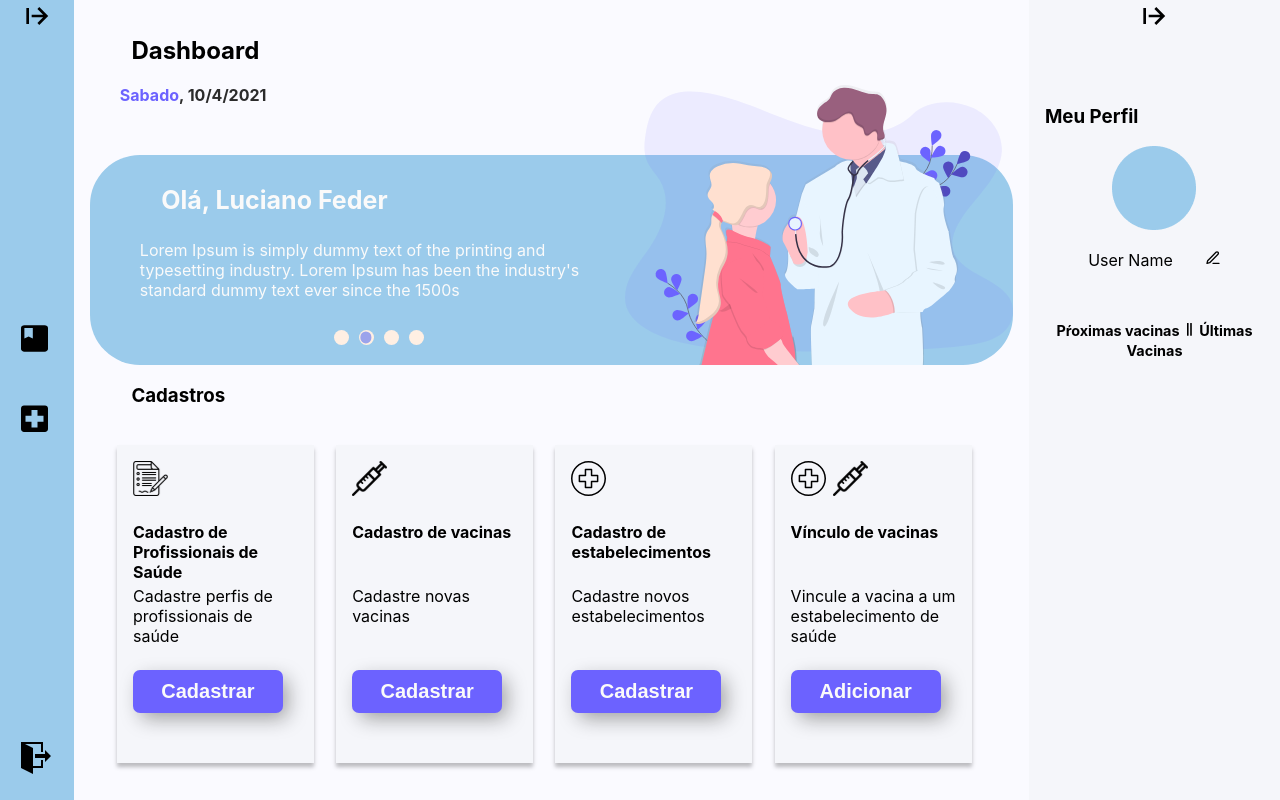
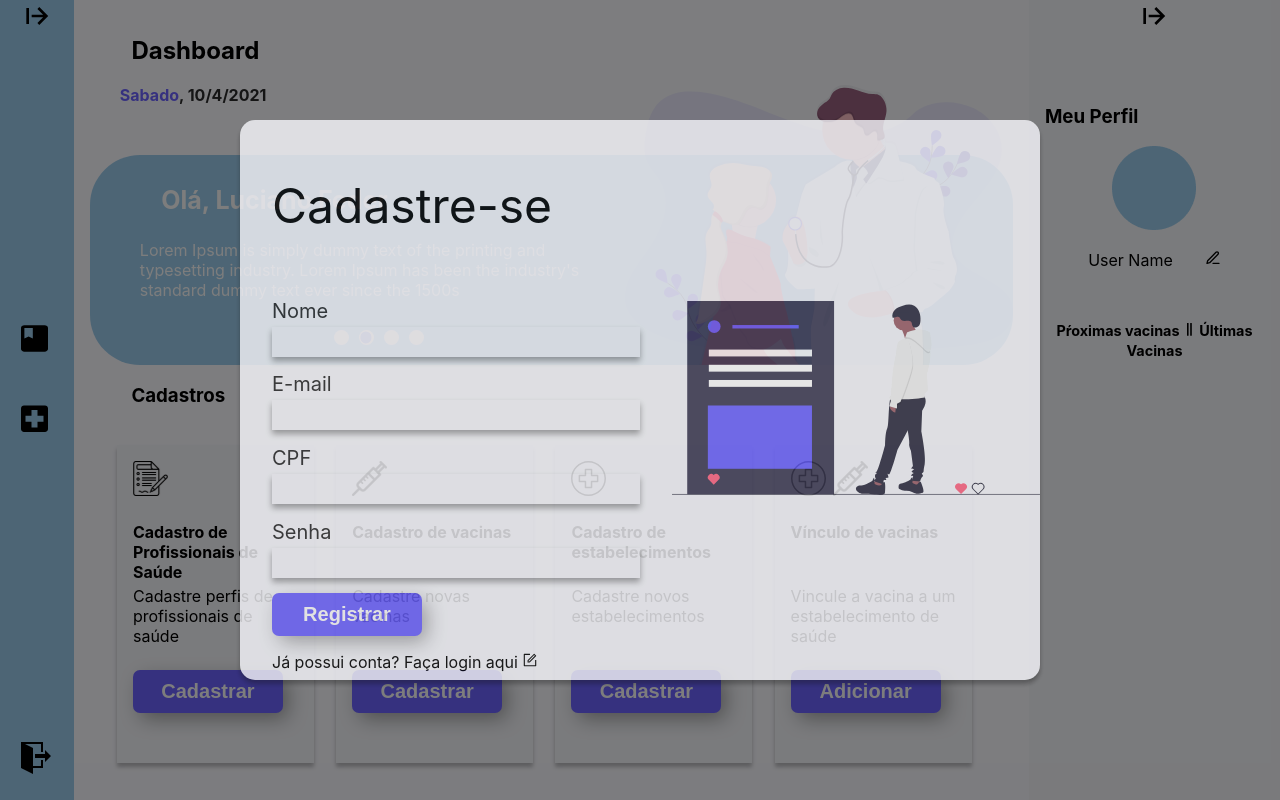
Before and after one commit to GustavoM96/mais-imune, a React (Create React App) app: page /dashboard in a window 1280 px wide. Both pictures are taken after a click on the button "Adicionar". Built offline with nearby package versions, Linux system fonts and the light colour scheme.

Commit message:
feat: @component/modal

```diff
--- a/src/components/CardDashboard/index.jsx
+++ b/src/components/CardDashboard/index.jsx
@@ -1,13 +1,26 @@
 import { Container } from "./styles";
 import Button from "../Button";
+import TransitionModal from "../../components/Modal";
+import { useState } from "react";
 
-const CardDashboard = ({ icon, title, text, handleClick, buttonText }) => {
+import FormRegister from "../FormRegister";
+
+const CardDashboard = ({ icon, title, text, buttonText, form }) => {
+  const [open, setOpen] = useState(false);
+
+  const handleClose = () => {
+    setOpen(!open);
+  };
+
   return (
     <Container>
       <img src={icon} alt="" />
       <h4>{title}</h4>
       <p> {text}</p>
-      <Button handleClick={handleClick} text={buttonText} />
+      <Button handleClick={handleClose} text={buttonText} />
+      <TransitionModal open={open} handleClose={handleClose}>
+        {form === "formRegister" && <FormRegister />}
+      </TransitionModal>
     </Container>
   );
 };
--- /dev/null
+++ b/src/components/Modal/index.jsx
@@ -0,0 +1,43 @@
+import { makeStyles } from "@material-ui/core/styles";
+import Modal from "@material-ui/core/Modal";
+import Backdrop from "@material-ui/core/Backdrop";
+import Fade from "@material-ui/core/Fade";
+
+const useStyles = makeStyles((theme) => ({
+  modal: {
+    display: "flex",
+    alignItems: "center",
+    justifyContent: "center",
+  },
+  paper: {
+    backgroundColor: theme.palette.background.paper,
+    border: "2px solid #000",
+    boxShadow: theme.shadows[5],
+    padding: theme.spacing(2, 4, 3),
+  },
+}));
+
+const TransitionModal = ({ children, open, handleClose }) => {
+  const classes = useStyles();
+
+  return (
+    <div>
+      <Modal
+        aria-labelledby="transition-modal-title"
+        aria-describedby="transition-modal-description"
+        className={classes.modal}
+        open={open}
+        onClose={handleClose}
+        closeAfterTransition
+        BackdropComponent={Backdrop}
+        BackdropProps={{
+          timeout: 500,
+        }}
+      >
+        <Fade in={open}>{children}</Fade>
+      </Modal>
+    </div>
+  );
+};
+
+export default TransitionModal;
--- /dev/null
+++ b/src/components/Modal/styles.js
@@ -0,0 +1,4 @@
+import styled from "styled-components";
+import Theme from "../../styles/colors";
+
+export const ModalCard = styled.div``;
--- a/src/pages/AdminDashboard/index.jsx
+++ b/src/pages/AdminDashboard/index.jsx
@@ -7,40 +7,39 @@ import vaccineBondRegisterIcon from "../../assets/register_vaccine_bond_icon.svg
 
 import Header from "../../components/Header";
 import CardDashboard from "../../components/CardDashboard";
+import FormRegister from "../../components/FormRegister";
+
+import { useState } from "react";
 
 const Dashboard = () => {
-  const handleClick = () => {
-    console.log("clicou");
-  };
-
   const cards = [
     [
       registerUserIcon,
       "Cadastro de Profissionais de Saúde",
       "Cadastre perfis de profissionais de saúde",
       "Cadastrar",
-      handleClick,
+      "formRegister",
     ],
     [
       vaccineRegisterIcon,
       "Cadastro de vacinas",
       "Cadastre novas vacinas",
       "Cadastrar",
-      handleClick,
+      "formRegister",
     ],
     [
       stablishmentRegisterIcon,
       "Cadastro de estabelecimentos",
       "Cadastre novos estabelecimentos",
       "Cadastrar",
-      handleClick,
+      "formRegister",
     ],
     [
       vaccineBondRegisterIcon,
       "Vínculo de vacinas",
       "Vincule a vacina a um estabelecimento de saúde",
       "Adicionar",
-      handleClick,
+      "formRegister",
     ],
   ];
 
@@ -58,7 +57,7 @@ const Dashboard = () => {
               title={card[1]}
               text={card[2]}
               buttonText={card[3]}
-              handleClick={card[4]}
+              form={card[4]}
             />
           </>
         ))}
```
Also changed, not shown: src/pages/modal.md (added, +9 -0 lines).
